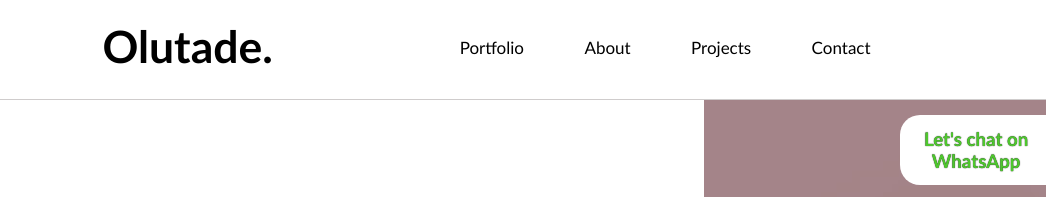
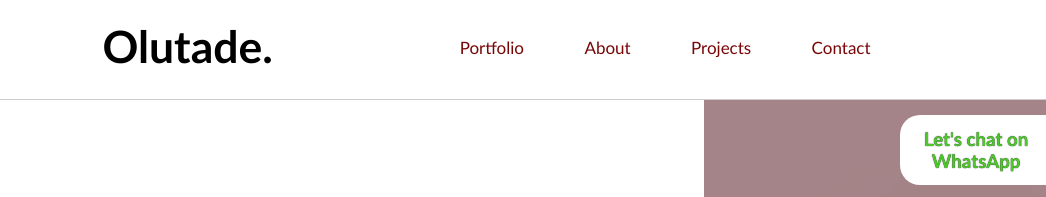
Before and after one commit to Jordan-Light/portfolio, a plain HTML site: page index.html in a window 1280 px wide. Shown: the top 197 px of the page, 0-1046 px from the left. Drawn offline with Linux system fonts and the light colour scheme.

Commit message:
Update portfolio.css

```diff
--- a/portfolio.css
+++ b/portfolio.css
@@ -35,6 +35,7 @@
   margin-right: 3%;
   padding: 1% 4%;
   border-radius: 10px;
+  color: rgb(121, 6, 6);
 }
 #nav li:nth-child(4) {
   padding-right: 0%;
```
